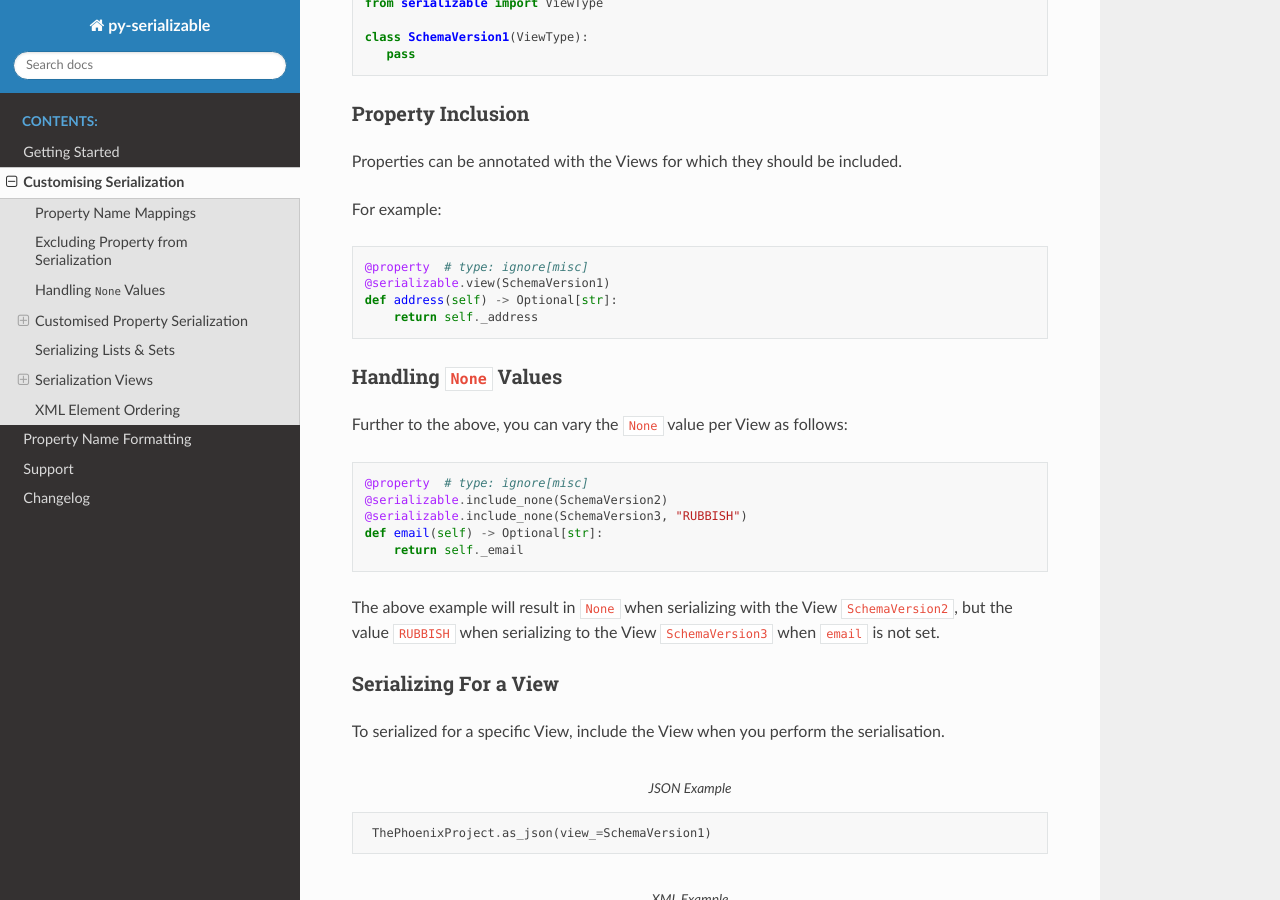
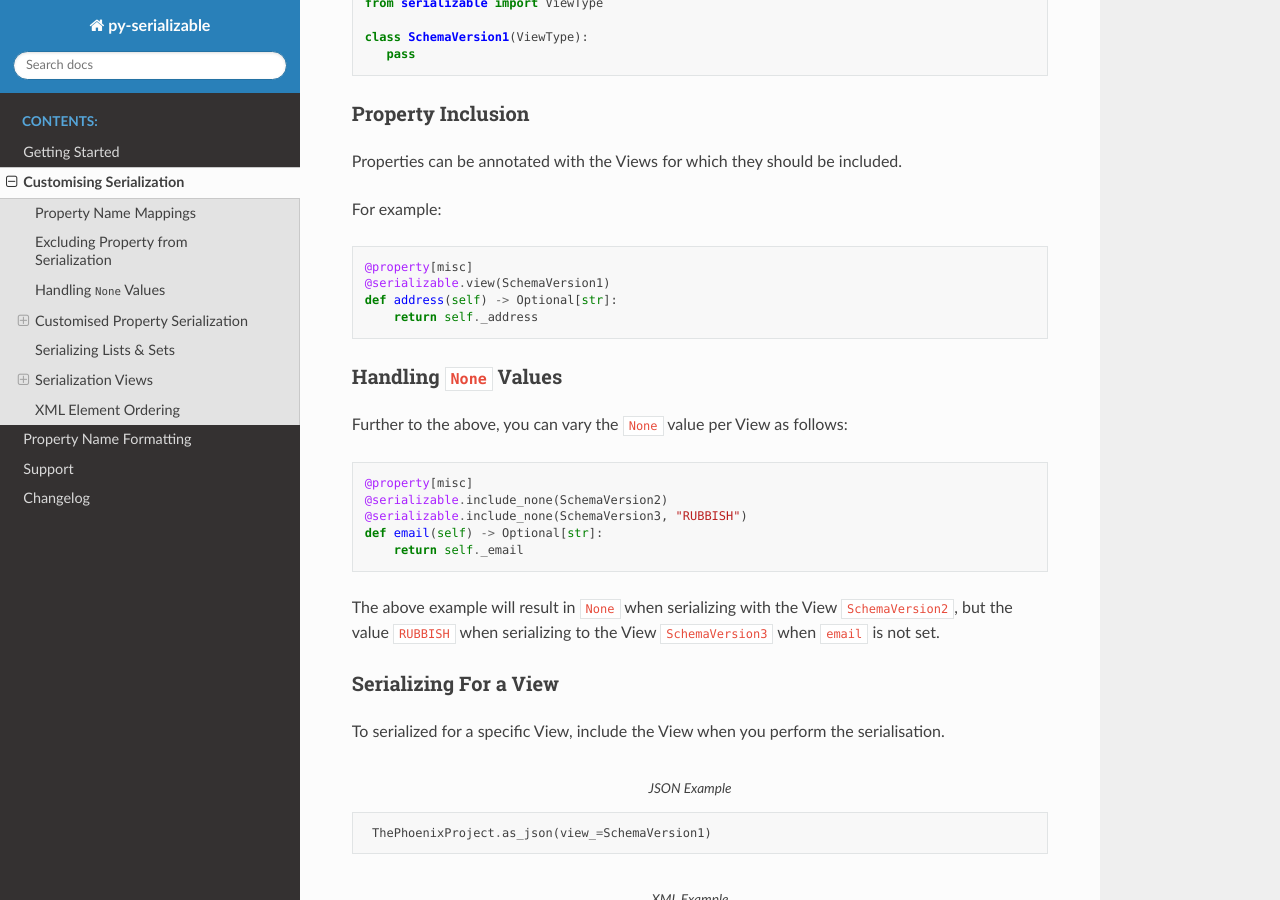
Before and after one commit to madpah/serializable, a Sphinx documentation site: the page built from docs/customising-structure.rst, in a window 1280 px wide and 900 px high, scrolled down 3719 px. Built offline with Sphinx 7.4.7 and the Read the Docs theme 2.0.0, drawn with Linux system fonts in a browser that asks for light colours.

Commit message:
docs: remove unnecessary type-ignores
Signed-off-by: Jan Kowalleck <jan.kowalleck@gmail.com>

```diff
--- a/docs/customising-structure.rst
+++ b/docs/customising-structure.rst
@@ -209,7 +209,7 @@ For example:
 
 .. code-block:: python
 
-    @property  # type: ignore[misc]
+    @property[misc]
     @serializable.view(SchemaVersion1)
     def address(self) -> Optional[str]:
         return self._address
@@ -222,7 +222,7 @@ Further to the above, you can vary the ``None`` value per View as follows:
 
 .. code-block:: python
 
-    @property  # type: ignore[misc]
+    @property[misc]
     @serializable.include_none(SchemaVersion2)
     @serializable.include_none(SchemaVersion3, "RUBBISH")
     def email(self) -> Optional[str]:
```
Also changed, not shown: 2 other files.
